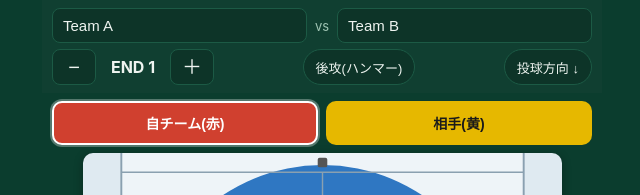
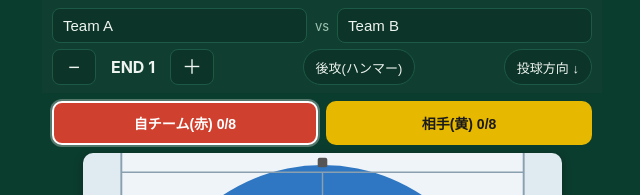
Before and after one commit to suezou6241-arch/curling-strategy-board, a React (Vite) app: page / in a window 1280 px wide. Shown: the top 195 px of the page, without its empty margins (318-958 px from the left). Built offline with nearby package versions, Linux system fonts and the light colour scheme.

Commit message:
石は各チーム8個までに制限、チームボタンに残数表示

```diff
--- a/src/App.tsx
+++ b/src/App.tsx
@@ -4,6 +4,7 @@ import { useHistory } from "./useHistory";
 import { deleteBoard, listBoards, saveBoard } from "./storage";
 import {
   createEmptyBoard,
+  MAX_STONES_PER_TEAM,
   SHOT_LABELS,
   type Board,
   type BoardState,
@@ -56,6 +57,19 @@ export default function App() {
     setToast(msg);
     window.setTimeout(() => setToast(null), 1800);
   }, []);
+
+  // チームごとの石数(各チーム最大8個)
+  const ownCount = state.stones.filter((s) => s.team === "own").length;
+  const oppCount = state.stones.filter((s) => s.team === "opp").length;
+
+  const handleLimitReached = useCallback(
+    (team: Team) => {
+      flash(
+        `${team === "own" ? "自チーム" : "相手"}の石は${MAX_STONES_PER_TEAM}個までです`
+      );
+    },
+    [flash]
+  );
 
   // --- 局面状態の更新ヘルパ ---
   const commitStones = useCallback(
@@ -232,13 +246,13 @@ export default function App() {
           className={`team-btn own ${activeTeam === "own" ? "active" : ""}`}
           onClick={() => setActiveTeam("own")}
         >
-          自チーム(赤)
+          自チーム(赤) {ownCount}/{MAX_STONES_PER_TEAM}
         </button>
         <button
           className={`team-btn opp ${activeTeam === "opp" ? "active" : ""}`}
           onClick={() => setActiveTeam("opp")}
         >
-          相手(黄)
+          相手(黄) {oppCount}/{MAX_STONES_PER_TEAM}
         </button>
       </div>
 
@@ -256,6 +270,7 @@ export default function App() {
           commitShots={commitShots}
           previewStones={previewStones}
           onSelectStone={setSelectedStoneId}
+          onLimitReached={handleLimitReached}
         />
       </main>
 
--- a/src/BoardView.tsx
+++ b/src/BoardView.tsx
@@ -2,7 +2,7 @@ import { useRef, useState } from "react";
 import { SheetBackground } from "./Sheet";
 import { SHEET, clamp, toLogical } from "./geometry";
 import type { Direction, Point, Shot, ShotType, Stone, Team } from "./types";
-import { newId } from "./types";
+import { MAX_STONES_PER_TEAM, newId } from "./types";
 
 export type Tool = "stone" | "shot" | "select";
 
@@ -20,6 +20,7 @@ interface Props {
   // ドラッグ中のプレビュー(履歴に積まない)
   previewStones: (updater: (prev: Stone[]) => Stone[]) => void;
   onSelectStone: (id: string | null) => void;
+  onLimitReached: (team: Team) => void;
 }
 
 // クライアント座標を SVG の論理座標(0-100, down基準)へ変換
@@ -48,6 +49,7 @@ export function BoardView({
   commitShots,
   previewStones,
   onSelectStone,
+  onLimitReached,
 }: Props) {
   const svgRef = useRef<SVGSVGElement | null>(null);
   // ドラッグ中のストーン
@@ -95,6 +97,12 @@ export function BoardView({
     const p = clientToLogical(svgRef.current, e.clientX, e.clientY, direction);
 
     if (tool === "stone") {
+      // 各チーム最大8個まで
+      const count = stones.filter((s) => s.team === activeTeam).length;
+      if (count >= MAX_STONES_PER_TEAM) {
+        onLimitReached(activeTeam);
+        return;
+      }
       const stone: Stone = { id: newId("stone"), team: activeTeam, x: p.x, y: p.y };
       commitStones((prev) => [...prev, stone]);
       onSelectStone(stone.id);
--- a/src/types.ts
+++ b/src/types.ts
@@ -3,6 +3,9 @@
 //   x: 0=左サイドライン, 100=右サイドライン
 //   y: 0=シート上端(遠いハウス側/ハック), 100=シート下端(投球側)
 // direction が "up" のときは表示上 180 度回転して描画するが、保存データの座標は常に "down" 基準の論理座標で持つ。
+
+// 1チームがシート上に置ける石の最大数(カーリングのルール)
+export const MAX_STONES_PER_TEAM = 8;
 
 export type Team = "own" | "opp";
 export type Direction = "down" | "up";
```
